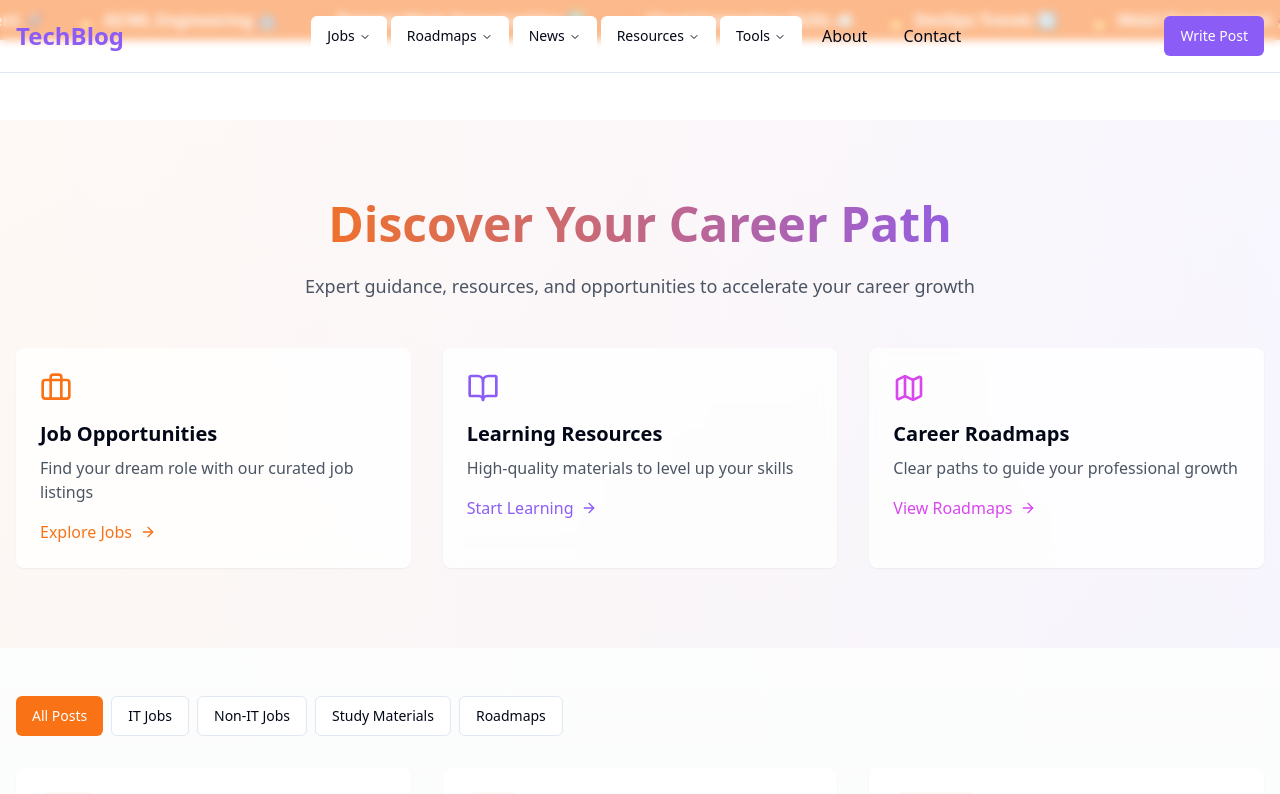
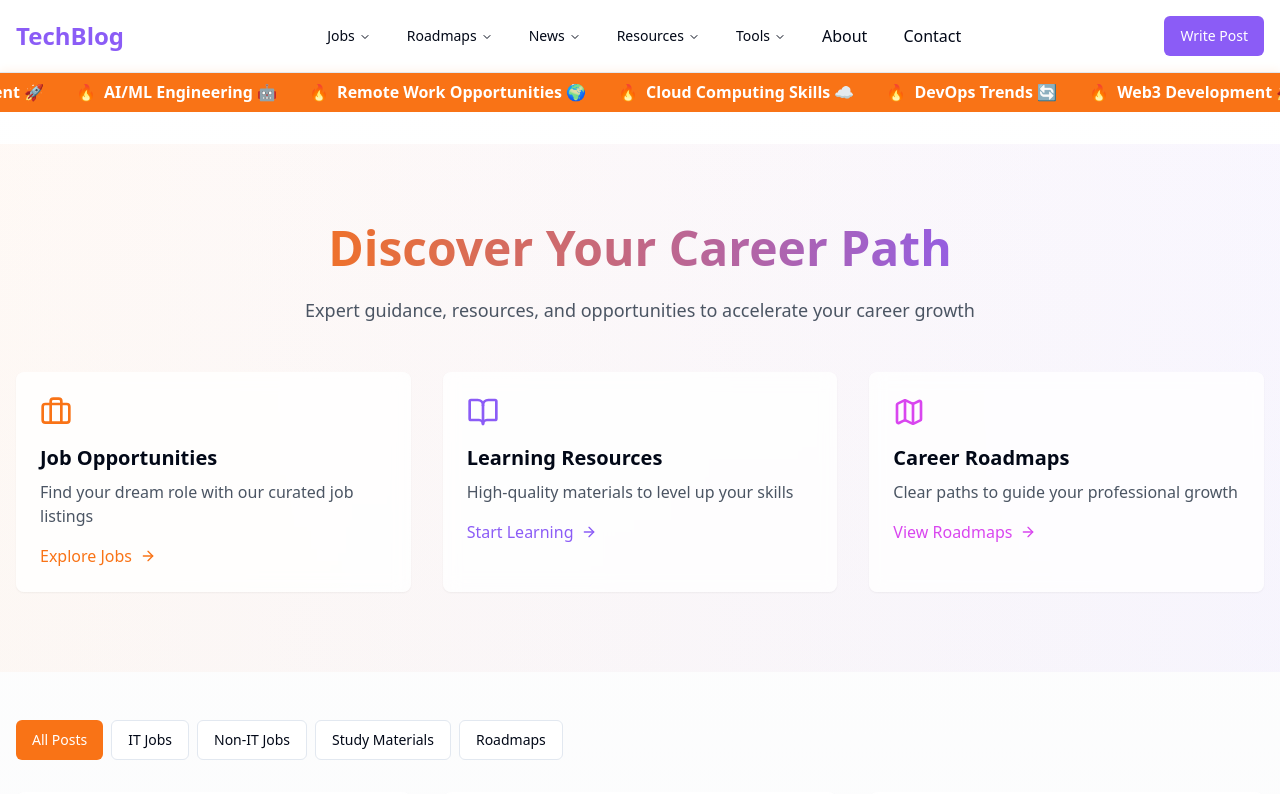
Before and after one commit to amarnadh26/jobstudy-hub, a React (Vite) app: page / in a window 1280 px wide. Shown: the top 794 px of the page. Built offline with nearby package versions, Linux system fonts and the light colour scheme.

Commit message:
Remove and Add Navbar Items
Updated the navigation menu by removing certain items and adding new ones as specified. Adjustments made to enhance user experience and improve navigation.
[skip gpt_engineer]

```diff
--- a/src/pages/Index.tsx
+++ b/src/pages/Index.tsx
@@ -68,7 +68,8 @@ const Index = () => {
 
   return (
     <div className="min-h-screen bg-gradient-to-b from-white to-gray-50">
-      <div className="bg-neon-orange-bright overflow-hidden py-2 relative">
+      <Header />
+      <div className="bg-neon-orange-bright overflow-hidden py-2 relative mt-[72px]">
         <div className="flex whitespace-nowrap animate-[scroll_20s_linear_infinite]">
           <div className="flex gap-8 items-center text-white font-semibold px-4">
             {trendingTopics.map((topic, index) => (
@@ -88,8 +89,7 @@ const Index = () => {
           </div>
         </div>
       </div>
-      <Header />
-      <main className="pt-20">
+      <main className="pt-8">
         <FeaturedSection />
         <div className="container mx-auto px-4 py-12">
           <CategoryFilter
```
